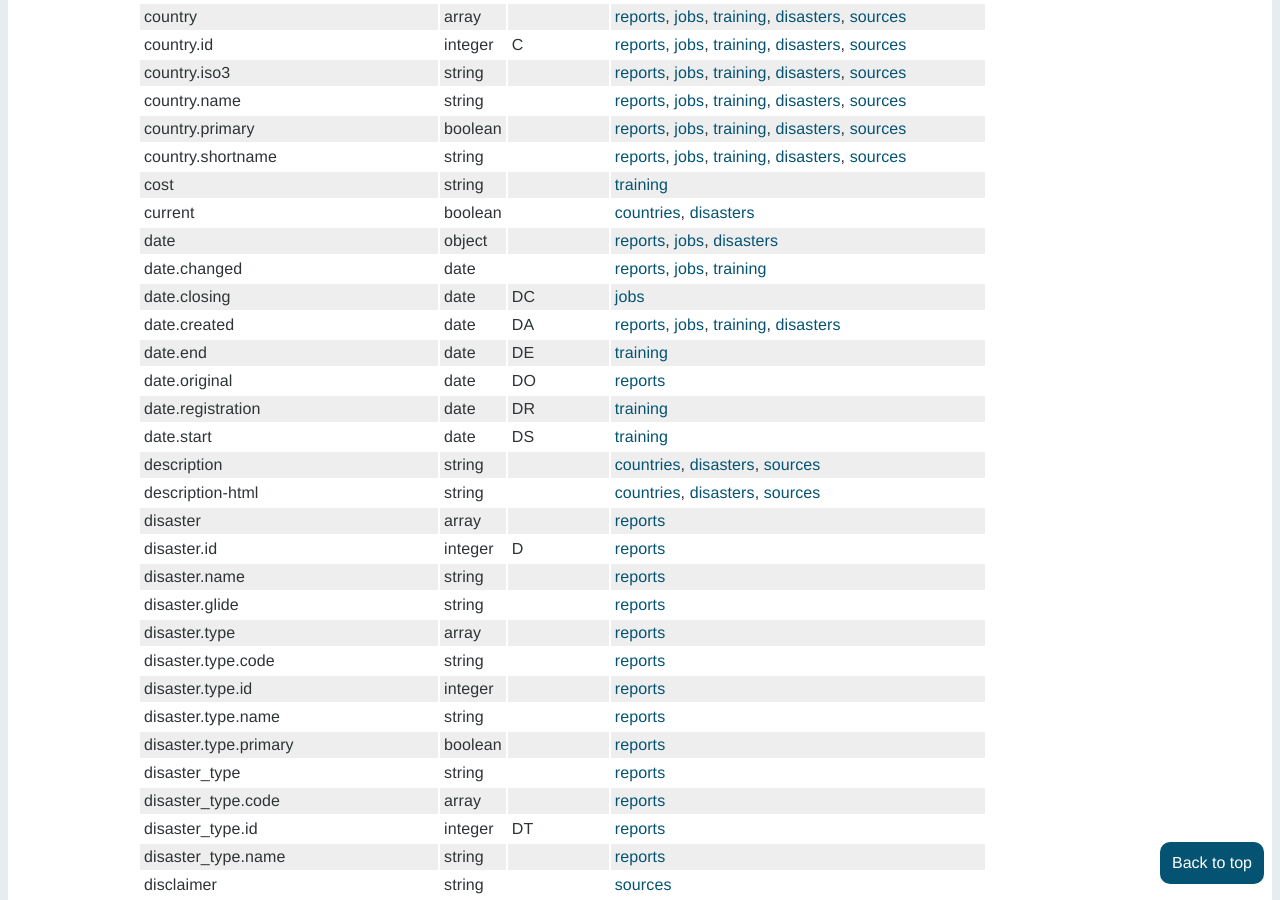
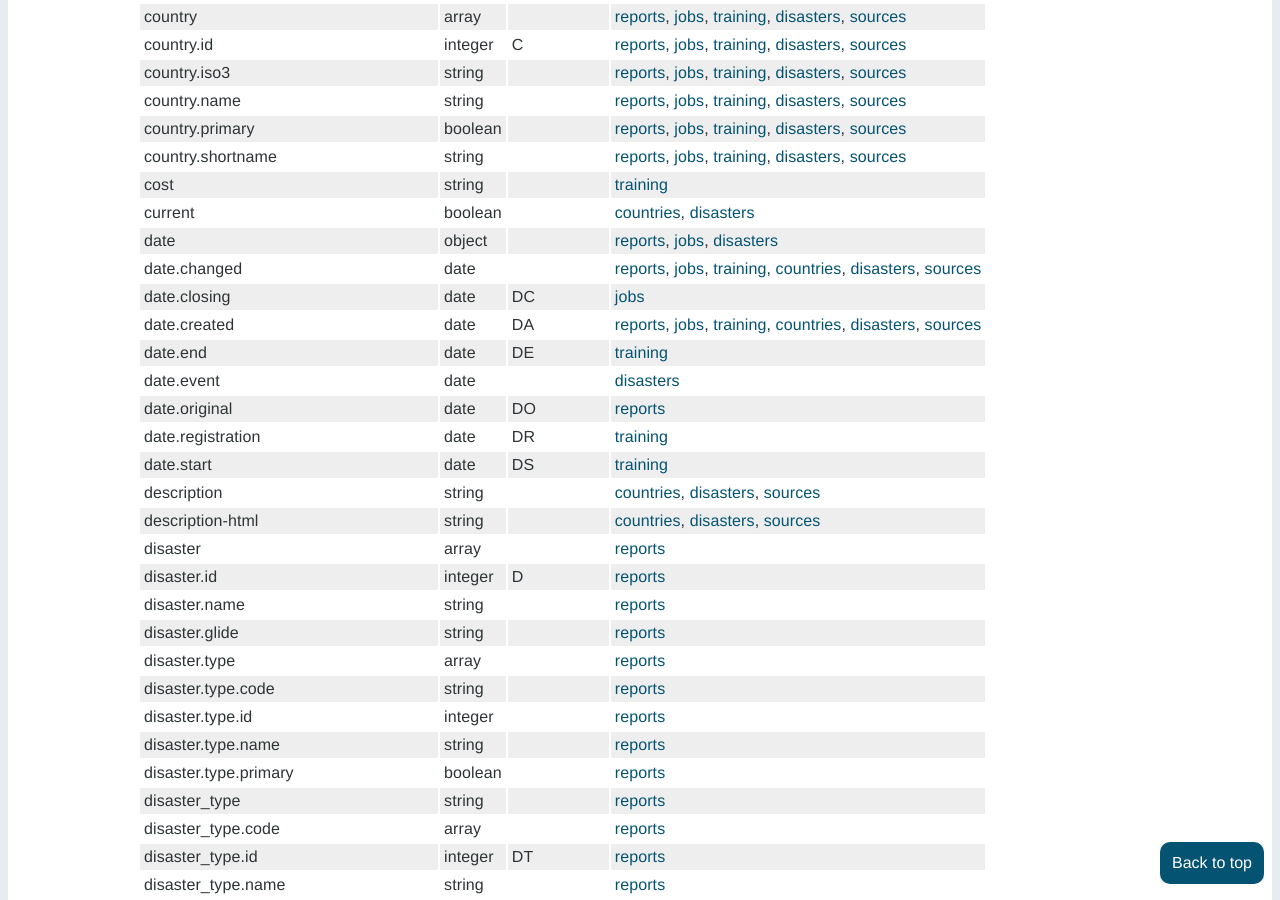
Before and after one commit to UN-OCHA/rwint-api-doc, a Jekyll site: the page built from fields-tables.html, in a window 1280 px wide and 900 px high, scrolled down 866 px. Built offline with Jekyll 4.4.1, drawn with Linux system fonts in a browser that asks for light colours.

Commit message:
chore: add new date fields
Refs: RW-620

```diff
--- a/fields-tables.html
+++ b/fields-tables.html
@@ -39,6 +39,7 @@ css: '<link href="/css/tabs.css" rel="stylesheet"/>'
   <!-- Start fields tables -->
   <!-- Copied from spreadsheet at https://docs.google.com/spreadsheets/d/194BA3jUqbVi3cnQF0NiFhZ7xn3kyDAduLKk0NC_CgeQ -->
 
+
   <div id="summary" class="tab-pane active">
     <table>
       <tr><th>Name</th><th>Type</th><th>Abbreviation</th><th>Content Types</th></tr>
@@ -59,10 +60,11 @@ css: '<link href="/css/tabs.css" rel="stylesheet"/>'
       <tr><td>cost</td><td>string</td><td></td><td><a class="target" data-toggle="tab" href="#training">training</a></td></tr>
       <tr><td>current</td><td>boolean</td><td></td><td><a class="target" data-toggle="tab" href="#countries">countries</a>, <a class="target" data-toggle="tab" href="#disasters">disasters</a></td></tr>
       <tr><td>date</td><td>object</td><td></td><td><a class="target" data-toggle="tab" href="#reports">reports</a>, <a class="target" data-toggle="tab" href="#jobs">jobs</a>, <a class="target" data-toggle="tab" href="#disasters">disasters</a></td></tr>
-      <tr><td>date.changed</td><td>date</td><td></td><td><a class="target" data-toggle="tab" href="#reports">reports</a>, <a class="target" data-toggle="tab" href="#jobs">jobs</a>, <a class="target" data-toggle="tab" href="#training">training</a></td></tr>
+      <tr><td>date.changed</td><td>date</td><td></td><td><a class="target" data-toggle="tab" href="#reports">reports</a>, <a class="target" data-toggle="tab" href="#jobs">jobs</a>, <a class="target" data-toggle="tab" href="#training">training</a>, <a class="target" data-toggle="tab" href="#countries">countries</a>, <a class="target" data-toggle="tab" href="#disasters">disasters</a>, <a class="target" data-toggle="tab" href="#sources">sources</a></td></tr>
       <tr><td>date.closing</td><td>date</td><td>DC</td><td><a class="target" data-toggle="tab" href="#jobs">jobs</a></td></tr>
-      <tr><td>date.created</td><td>date</td><td>DA</td><td><a class="target" data-toggle="tab" href="#reports">reports</a>, <a class="target" data-toggle="tab" href="#jobs">jobs</a>, <a class="target" data-toggle="tab" href="#training">training</a>, <a class="target" data-toggle="tab" href="#disasters">disasters</a></td></tr>
+      <tr><td>date.created</td><td>date</td><td>DA</td><td><a class="target" data-toggle="tab" href="#reports">reports</a>, <a class="target" data-toggle="tab" href="#jobs">jobs</a>, <a class="target" data-toggle="tab" href="#training">training</a>, <a class="target" data-toggle="tab" href="#countries">countries</a>, <a class="target" data-toggle="tab" href="#disasters">disasters</a>, <a class="target" data-toggle="tab" href="#sources">sources</a></td></tr>
       <tr><td>date.end</td><td>date</td><td>DE</td><td><a class="target" data-toggle="tab" href="#training">training</a></td></tr>
+      <tr><td>date.event</td><td>date</td><td></td><td><a class="target" data-toggle="tab" href="#disasters">disasters</a></td></tr>
       <tr><td>date.original</td><td>date</td><td>DO</td><td><a class="target" data-toggle="tab" href="#reports">reports</a></td></tr>
       <tr><td>date.registration</td><td>date</td><td>DR</td><td><a class="target" data-toggle="tab" href="#training">training</a></td></tr>
       <tr><td>date.start</td><td>date</td><td>DS</td><td><a class="target" data-toggle="tab" href="#training">training</a></td></tr>
@@ -323,7 +325,9 @@ css: '<link href="/css/tabs.css" rel="stylesheet"/>'
       <tr><td>country.shortname</td><td>Short name of country where applicable, for example 'Syria' for 'Syrian Arab Republic'</td><td>string</td><td>searchable facetable exact</td><td></td></tr>
       <tr><td>current</td><td>Deprecated</td><td>boolean</td><td>sortable facetable</td><td></td></tr>
       <tr><td>date</td><td>Shortcut for date - defaults to date.created</td><td>object</td><td>searchable facetable</td><td></td></tr>
-      <tr><td>date.created</td><td>Date when the disaster occurred (ISO 8601)</td><td>date</td><td>sortable facetable</td><td>DA</td></tr>
+      <tr><td>date.changed</td><td>Latest update to disaster profile or status</td><td>date</td><td>sortable facetable</td><td></td></tr>
+      <tr><td>date.created</td><td>Date when the disaster added to RW</td><td>date</td><td>sortable facetable</td><td>DA</td></tr>
+      <tr><td>date.event</td><td>Date when the disaster occurred (ISO 8601)</td><td>date</td><td>sortable facetable</td><td></td></tr>
       <tr><td>description</td><td>Description of the disaster in Markdown format</td><td>string</td><td>searchable</td><td></td></tr>
       <tr><td>description-html</td><td>Description of the disaster in HTML format</td><td>string</td><td></td><td></td></tr>
       <tr><td>featured</td><td>Flag to indicate if the disaster is featured on ReliefWeb home page</td><td>boolean</td><td>sortable facetable</td><td></td></tr>
@@ -382,6 +386,9 @@ css: '<link href="/css/tabs.css" rel="stylesheet"/>'
     <table>
       <tr><th>Name</th><th>Description</th><th>Type</th><th>Attributes</th><th>Abbreviation</th></tr>
       <tr><td>current</td><td>Deprecated</td><td>boolean</td><td>sortable facetable</td><td></td></tr>
+      <tr><td>date</td><td>Shortcut for date - defaults to date.created</td><td>object</td><td></td><td></td></tr>
+      <tr><td>date.created</td><td>Date country added to RW</td><td>date</td><td>sortable facetable</td><td>DA</td></tr>
+      <tr><td>date.changed</td><td>Date of last change to profile or status</td><td>date</td><td>sortable facetable</td><td></td></tr>
       <tr><td>description</td><td>Description of the country in Markdown format</td><td>string</td><td>searchable</td><td></td></tr>
       <tr><td>description-html</td><td>Description of the country in HTML format</td><td>string</td><td></td><td></td></tr>
       <tr><td>featured</td><td>Flag to indicate if the country is featured on ReliefWeb home page</td><td>boolean</td><td>sortable facetable</td><td></td></tr>
@@ -552,6 +559,9 @@ css: '<link href="/css/tabs.css" rel="stylesheet"/>'
       <tr><td>country.name</td><td>Name of the country in English where the source headquarters is located</td><td>string</td><td>searchable facetable exact</td><td></td></tr>
       <tr><td>country.primary</td><td>Flag to indicate this is the primary country</td><td>boolean</td><td></td><td></td></tr>
       <tr><td>country.shortname</td><td>Short name of the country in English where the source headquarters is located</td><td>string</td><td>searchable facetable exact</td><td></td></tr>
+      <tr><td>date</td><td>Shortcut for date - defaults to date.created</td><td>object</td><td></td><td></td></tr>
+      <tr><td>date.created</td><td>Date source added to RW</td><td>date</td><td>sortable facetable</td><td>DA</td></tr>
+      <tr><td>date.changed</td><td>Date of last change to name or status</td><td>date</td><td>sortable facetable</td><td></td></tr>
       <tr><td>description</td><td>Description of the source in Markdown format</td><td>string</td><td>searchable</td><td></td></tr>
       <tr><td>description-html</td><td>Description of the source in HTML format</td><td>string</td><td></td><td></td></tr>
       <tr><td>disclaimer</td><td>Disclaimer information</td><td>string</td><td>searchable</td><td></td></tr>
```
